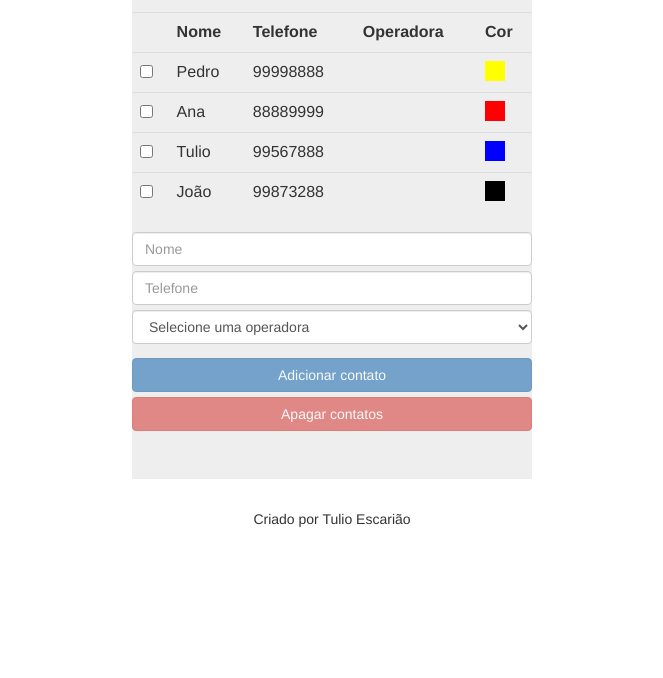
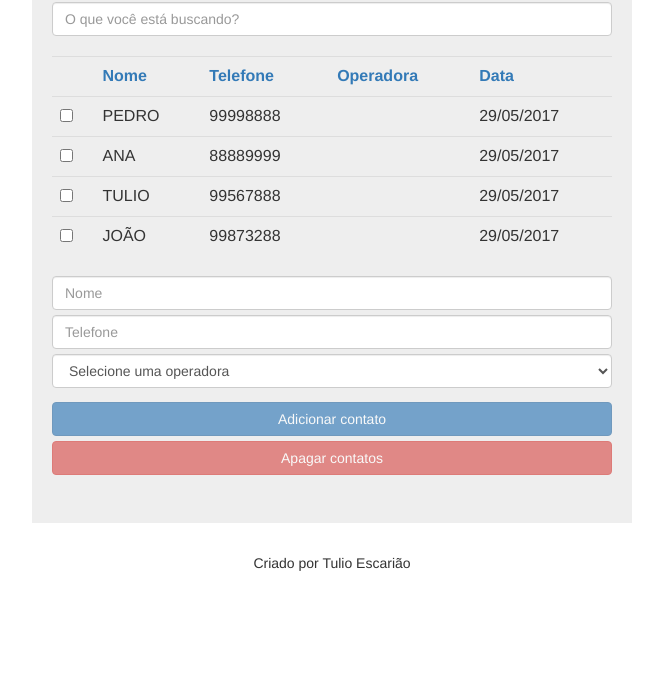
Before and after one commit to tuliohen/Phonebook, a website: page index.html in a window 1280 px wide. Shown: the part 122-800 px from the top of the page, without its empty margins (308-971 px from the left). Drawn offline with nearby package versions, Linux system fonts and the light colour scheme; some packages are replaced by stand-ins of ours.

Commit message:
Adding filters

```diff
--- a/index.html
+++ b/index.html
@@ -1,24 +1,30 @@
 <html ng-app="listaTelefonica">
+
 <head>
     <meta charset="utf-8">
     <title>Lista Telefônica</title>
     <style>
         .jumbotron {
-                width: 400px;
+            width: 600px;
             text-align: center;
             margin-left: auto;
             margin-right: auto;
             margin-top: 20px;
+            padding: 20px;
         }
+
         .table {
             margin-top: 20px;
         }
+
         .form-control {
             margin-bottom: 5px;
         }
+
         .selecionado {
             background-color: yellow;
         }
+
         .negrito {
             font-weight: bold;
         }
@@ -28,63 +34,73 @@
     <script src="node_modules/angular-messages/angular-messages.js"></script>
     <script>
         var app = angular.module("listaTelefonica", ["ngMessages"]);
-            app.controller("listaTelefonicaCtrl", function($scope){
+        app.controller("listaTelefonicaCtrl", function ($scope) {
             $scope.app = "Lista telefônica";
             $scope.contatos = [
-                    {nome:"Pedro", telefone:"99998888", cor: "yellow"},
-                    {nome:"Ana", telefone:"88889999", cor: "red"},
-                    {nome:"Tulio", telefone:"99567888", cor: "blue"},
-                    {nome:"João", telefone:"99873288", cor: "black"}
+                { nome: "Pedro", data: new Date(), telefone: "99998888", cor: "yellow" },
+                { nome: "Ana", data: new Date(), telefone: "88889999", cor: "red" },
+                { nome: "Tulio", data: new Date(), telefone: "99567888", cor: "blue" },
+                { nome: "João", data: new Date(), telefone: "99873288", cor: "black" }
             ];
-                $scope.isContatoSelecionado = function(contatos){
-                    return contatos.some(function(contato){
+            $scope.isContatoSelecionado = function (contatos) {
+                return contatos.some(function (contato) {
                     return contato.selecionado;
                 });
             };
-                $scope.adicionarContato = function(contato){
+            $scope.ordenarPor = function (campo) {
+                $scope.criterioDeOrdenacao = campo;
+                $scope.direcaoDaOrdenacao = !$scope.direcaoDaOrdenacao;
+            };
+            $scope.adicionarContato = function (contato) {
                 $scope.contatos.push(angular.copy(contato));
                 delete $scope.contato;
                 $scope.contatoForm.$setPristine();
             };
-                $scope.apagarContatos = function(contatos){
-                    $scope.contatos = contatos.filter(function(contato){
+            $scope.apagarContatos = function (contatos) {
+                $scope.contatos = contatos.filter(function (contato) {
                     if (!contato.selecionado) return contato;
                 });
             };
             $scope.operadoras = [
-                    {nome: "Oi", código: 14, categoria: "Celular"},
-                    {nome: "Tim", código: 15, categoria: "Celular"},
-                    {nome: "Vivo", código: 16, categoria: "Celular"},
-                    {nome: "GVT", código: 25, categoria: "Fixo"},
-                    {nome: "Embratel", código: 21, categoria: "Fixo"}
+                { nome: "Oi", código: 14, categoria: "Celular" },
+                { nome: "Tim", código: 15, categoria: "Celular" },
+                { nome: "Vivo", código: 16, categoria: "Celular" },
+                { nome: "GVT", código: 25, categoria: "Fixo" },
+                { nome: "Embratel", código: 21, categoria: "Fixo" }
             ];
             $scope.classe1 = "selecionado";
             $scope.classe2 = "negrito";
+
         });
+
     </script>
+
     <body ng-controller="listaTelefonicaCtrl">
         <div class="jumbotron">
             <h3>{{app}}</h3>
-                <table class="table">
+            <input type="text" class="form-control" ng-model="criterioDeBusca" placeholder="O que você está buscando?">
+            <table ng-show="contatos.length > 0" class="table">
                 <tr>
                     <th></th>
-                        <th>Nome</th>
-                        <th>Telefone</th>
-                        <th>Operadora</th>
-                        <th>Cor</th>
+                    <th><a href="" ng-click="ordenarPor('nome')">Nome</a></th>
+                    <th><a href="" ng-click="ordenarPor('telefone')">Telefone</a></th>
+                    <th><a href="" ng-click="ordenarPor('operadora')">Operadora</a></th>
+                    <th><a href="" ng-click="ordenarPor('data')">Data</a></th>
                 </tr>
-                    <tr ng-class="{'selecionado negrito': contato.selecionado}" ng-repeat="contato in contatos">
-                        <td><input type="checkbox" ng-model="contato.selecionado"></input></td>
-                        <td>{{contato.nome}}</td>
+                <tr ng-class="{'selecionado negrito': contato.selecionado}" ng-repeat="contato in contatos | filter:criterioDeBusca | orderBy:criterioDeOrdenacao:direcaoDaOrdenacao">
+                    <td><input type="checkbox" ng-model="contato.selecionado"></input>
+                    </td>
+                    <td>{{contato.nome | uppercase}}</td>
                     <td>{{contato.telefone}}</td>
                     <td>{{contato.operadora.nome}}</td>
-                        <td><div style="width: 20px; height: 20px;" ng-style="{'background-color': contato.cor}"></div></td>
+                    <td>{{contato.data | date:'dd/MM/yyyy'}}</td>
                 </tr>
             </table>
             </hr>
             <form name="contatoForm">
                 <input class="form-control" type="text" name="nome" ng-model="contato.nome" placeholder="Nome" ng-required="true" ng-minlength="5"></input>
-                    <input class="form-control" type="text" name="telefone" ng-model="contato.telefone" placeholder="Telefone" ng-required="true" ng-minlength="8"></input>
+                <input class="form-control" type="text" name="telefone" ng-model="contato.telefone" placeholder="Telefone" ng-required="true"
+                    ng-minlength="8"></input>
                 <select class="form-control" ng-model="contato.operadora" ng-options="operadora.nome group by operadora.categoria for operadora in operadoras">
                         <option value="">Selecione uma operadora</option>
                     </select>
@@ -111,4 +127,5 @@
         <div ng-include="'footer.html'"></div>
     </body>
 </head>
+
 </html>
```
Lines whose indentation alone changed are shown as unchanged.
